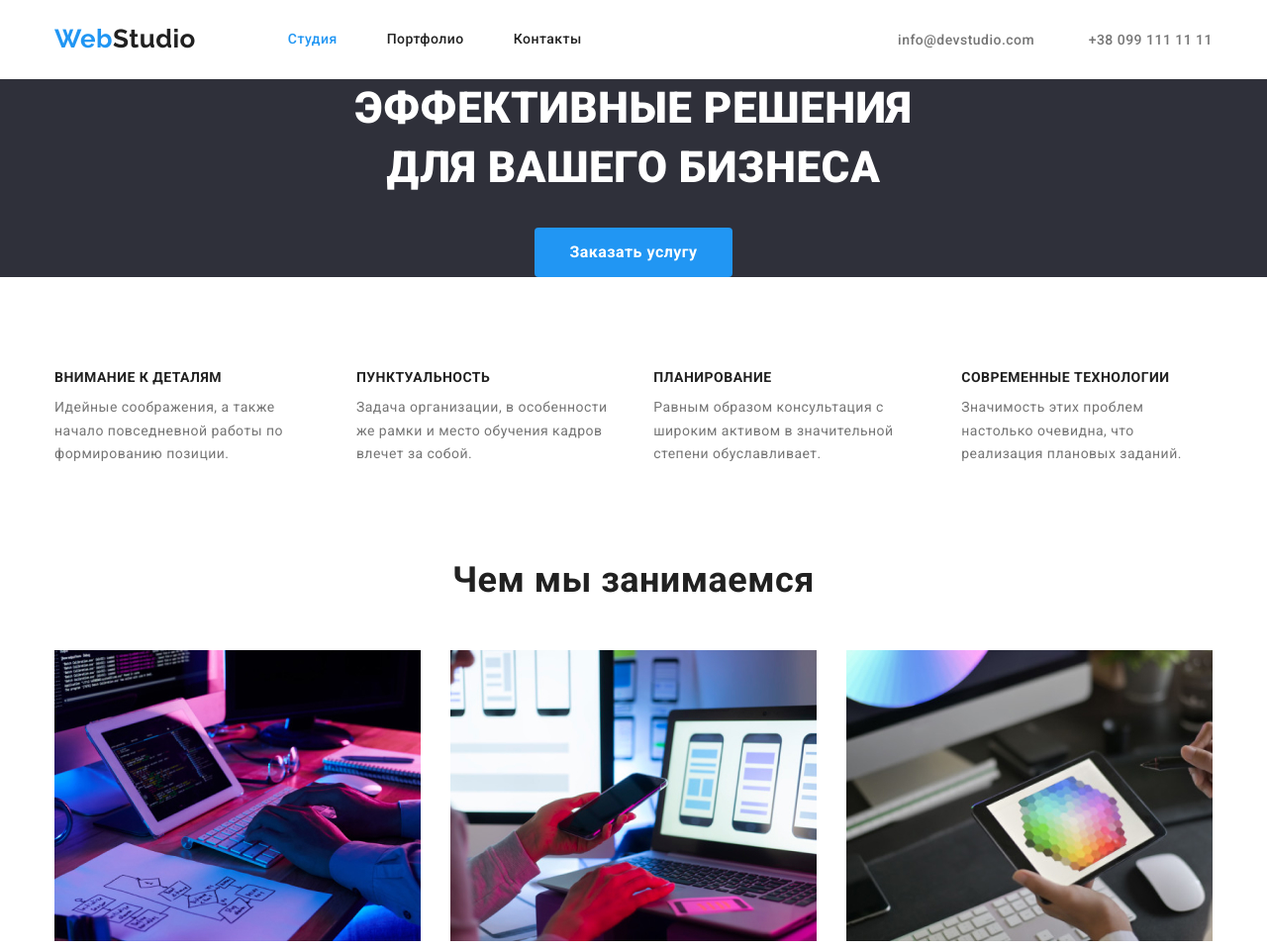
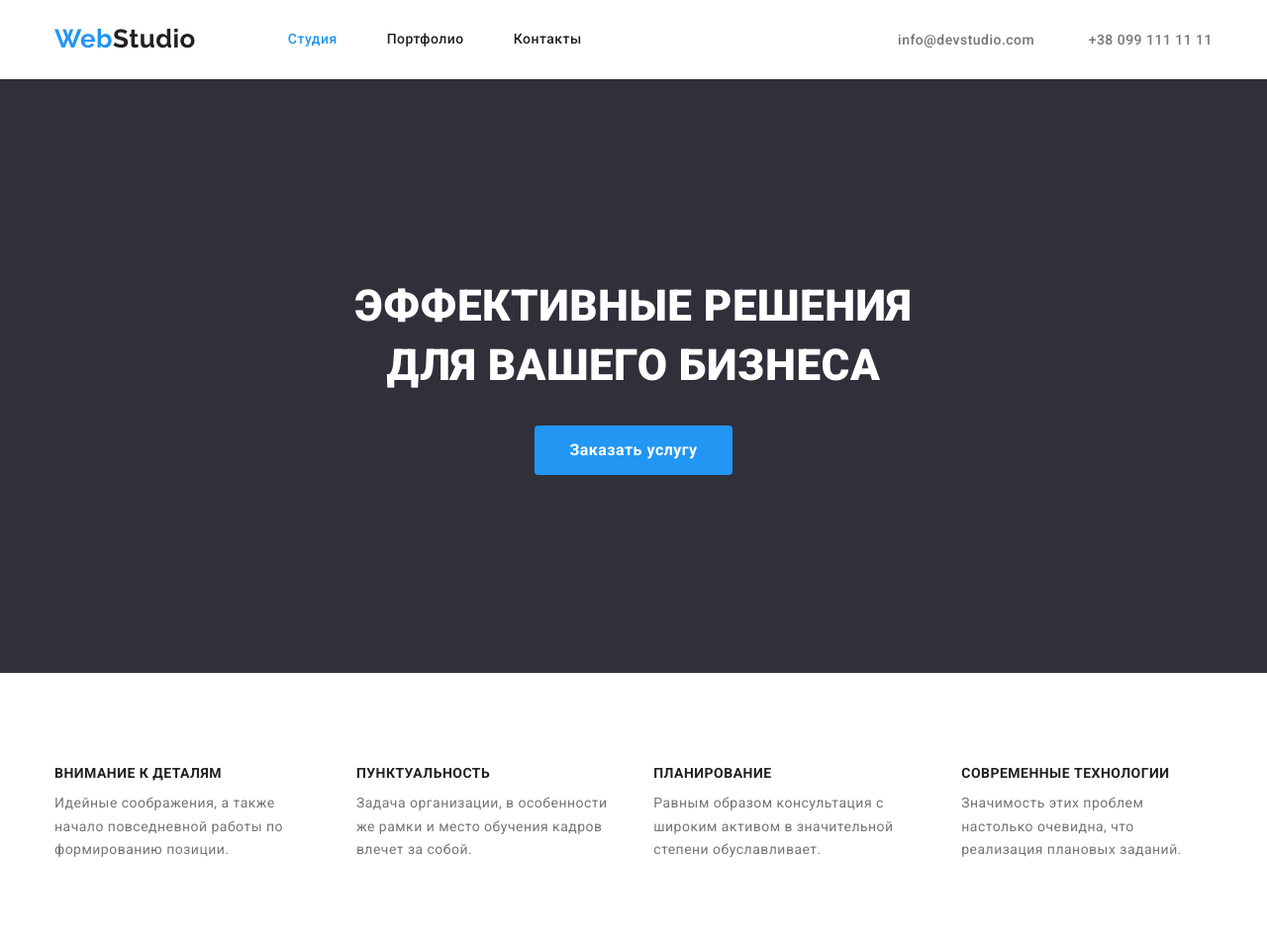
Before and after one commit to Oksana-94/goit-markup-hw-03, a plain HTML site: page index.html in a window 1280 px wide. Shown: the top 959 px of the page at 99% size. Drawn offline with nearby package versions, Linux system fonts and the light colour scheme.

Commit message:
добавляет паддинги герою

```diff
--- a/css/styles.css
+++ b/css/styles.css
@@ -131,6 +131,9 @@ button {
 }
 
 .hero {
+  padding-top: 200px;
+  padding-bottom: 200px;
+
   text-align: center;
 }
 
```
